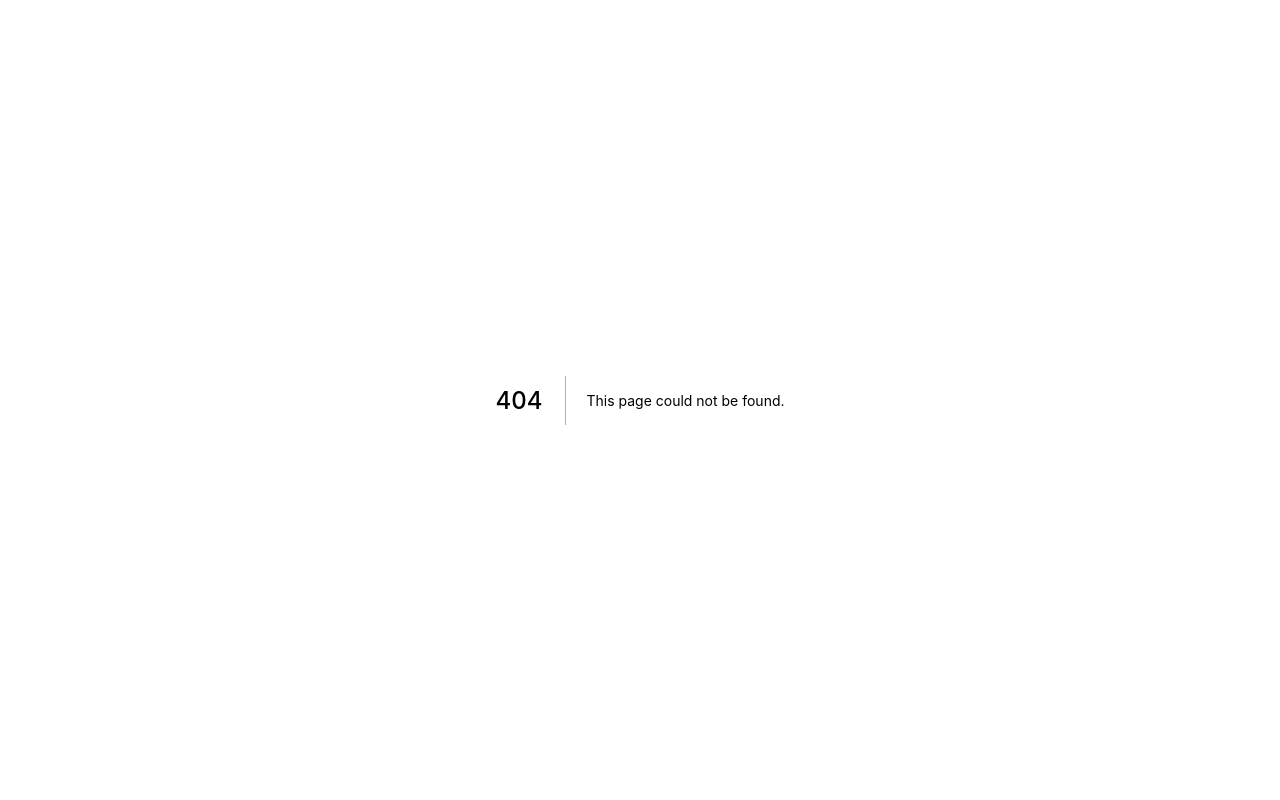
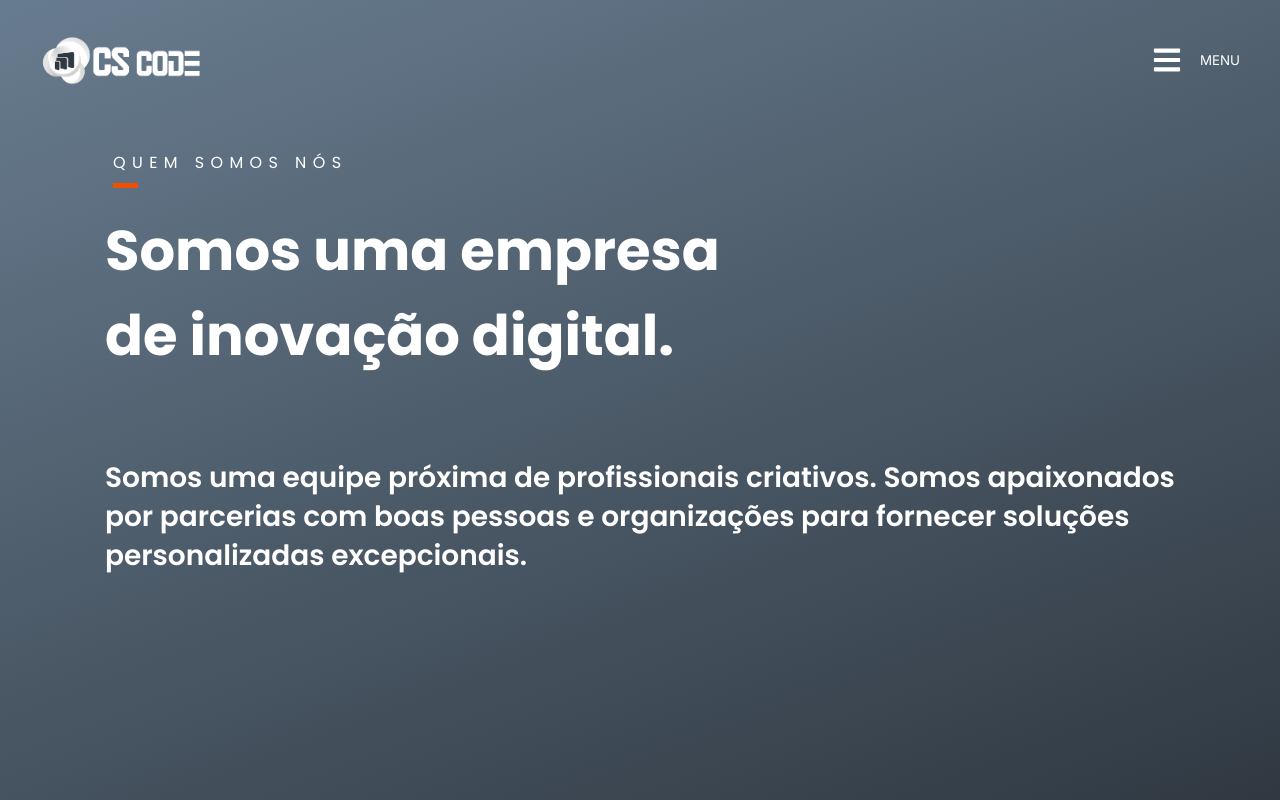
Before and after one commit to clebersantoseng/cscode-next, a Next.js app: page /about in a window 1280 px wide. Before the commit this address had no page. Built offline with nearby package versions, Linux system fonts and the light colour scheme.

Commit message:
criação da pagina sobre

```diff
--- a/package.json
+++ b/package.json
@@ -8,6 +8,7 @@
     "start": "next start"
   },
   "dependencies": {
+    "animate.css": "^4.1.1",
     "next": "10.0.9",
     "react": "17.0.1",
     "react-dom": "17.0.1",
--- a/src/components/Menu.js
+++ b/src/components/Menu.js
@@ -1,12 +1,17 @@
+import { useContext } from 'react';
 import { FaInstagram, FaFacebook } from 'react-icons/fa';
 
 import Head from 'next/head';
+import Link from 'next/link';
 
 import { NavBar } from './NavBar';
+import { GlobalContext } from '../contexts/GlobalContext';
 
 import styles from '../styles/components/Menu.module.css';
+import 'animate.css';
 
 export function Menu() {
+  const { handleMenu } = useContext(GlobalContext);
 
   return (
     <>
@@ -21,16 +26,40 @@ export function Menu() {
         <div className={styles.contentWrapper}>
 
           <div className={styles.primaryNav}>
+            <div className='animate__animated animate__backInLeft'>
               <div className={styles.primaryHeight}>
                 <ul>
-                <li><p>Home</p></li>
-                <li><p>Sobre</p></li>
-                <li><p>Contato</p></li>
+                  <li>
+                    <Link href="/" >
+                      <button type="button" onClick={handleMenu}>
+                        Home
+                      </button>
+                    </Link>
+                  </li>
+
+                  <li>
+                    <Link href="/about" >
+                      <button type="button" onClick={handleMenu}>
+                        Sobre
+                      </button>
+                    </Link>
+                  </li>
+
+                  <li>
+                    <Link href="/contact" >
+                      <button type="button" onClick={handleMenu}>
+                        Contato
+                      </button>
+                    </Link>
+                  </li>
                 </ul>
               </div>
             </div>
+          </div>
 
+          <div className="animate__animated animate__backInRight">
             <div className={styles.companyInfo}>
+
               <a href="#" className={styles.info}>hello@cscode.com.br</a>
               <br />
               <a href="#" className={styles.info}>+5562 99612-1210</a>
@@ -47,9 +76,10 @@ export function Menu() {
             </div>
           </div>
         </div>
+      </div>
 
       <div className={styles.footer}>
-        <div>
+        <div className="animate__animated animate__backInUp">
           <img src="image/logo-color.png" alt="logo" />
           <p>© 2021 CsCode. Todos os direitos reservados.</p>
         </div>
--- a/src/components/NavBar.js
+++ b/src/components/NavBar.js
@@ -6,22 +6,16 @@ import { GlobalContext } from '../contexts/GlobalContext';
 import styles from '../styles/components/NavBar.module.css';
 
 export function NavBar() {
-  const { openMenu, setOpenMenu } = useContext(GlobalContext);
+  const { openMenu, setOpenMenu, handleMenu } = useContext(GlobalContext);
 
-  function handleModal() {
-    if(openMenu) {
-      setOpenMenu(false);
-    } else {
-      setOpenMenu(true);
-    }
-  }
+
 
   return (
     <div className={styles.container}>
       <div className={styles.content}>
         <img src="image/logo-white.png" alt="CsCode" />
 
-        <button type="button" onClick={handleModal}>
+        <button type="button" onClick={handleMenu}>
             <FaBars fontSize="30"/>
            <p>MENU</p>
         </button>
--- a/src/contexts/GlobalContext.js
+++ b/src/contexts/GlobalContext.js
@@ -6,11 +6,20 @@ export function GlobalProvider({ children }) {
 
   const [openMenu, setOpenMenu] = useState(false);
 
+  function handleMenu() {
+    if(openMenu) {
+      setOpenMenu(false);
+    } else {
+      setOpenMenu(true);
+    }
+  }
+
   return(
     <GlobalContext.Provider
     value={{
       openMenu,
-      setOpenMenu
+      setOpenMenu,
+      handleMenu
     }}>
       {children}
     </GlobalContext.Provider>
--- a/src/pages/_document.js
+++ b/src/pages/_document.js
@@ -12,6 +12,7 @@ export default class MyDocument extends Document {
           <link rel="preconnect" href="https://fonts.gstatic.com" />
           <link href="https://fonts.googleapis.com/css2?family=Inter:wght@400;500;600&family=Rajdhani:wght@600&display=swap"
             rel="stylesheet" />
+          <link href="https://fonts.googleapis.com/css2?family=Poppins:wght@300;400;600;700&display=swap" rel="stylesheet" />
         </Head>
         <body>
           <noscript>Desenvolvimento WEB.</noscript>
--- /dev/null
+++ b/src/pages/about.js
@@ -0,0 +1,54 @@
+import { useContext } from 'react';
+
+import { NavBar } from "../components/NavBar";
+import { Menu } from "../components/Menu";
+import { GlobalContext } from '../contexts/GlobalContext';
+
+import styles from '../styles/pages/About.module.css';
+import 'animate.css';
+
+
+export default function About() {
+  const { openMenu } = useContext(GlobalContext);
+
+
+
+  return (
+
+    <>
+    <NavBar />
+    { openMenu && <Menu /> }
+
+    <div className={styles.container}>
+      <div className={styles.content}>
+        <div className={styles.aboutTitle}>
+          <div className="animate__animated animate__faster animate__fadeInUpBig ">
+            <p>QUEM SOMOS NÓS</p>
+          </div>
+        </div>
+
+
+
+        <div className={styles.aboutSubtitle}>
+
+          <div className="animate__animated animate__slowe animate__fadeInUpBig ">
+            <p>Somos uma empresa</p>
+            <p>de inovação digital.</p>
+          </div>
+
+          <div className="animate__animated animate__slower animate__lightSpeedInLeft ">
+            <span>
+              Somos uma equipe próxima de profissionais criativos.
+              Somos apaixonados por parcerias com boas pessoas e organizações
+              para fornecer soluções personalizadas excepcionais.
+            </span>
+          </div>
+
+        </div>
+      </div>
+    </div>
+
+    </>
+
+  );
+}
--- a/src/styles/components/Menu.module.css
+++ b/src/styles/components/Menu.module.css
@@ -40,9 +40,6 @@
   display: block;
   height: 100%;
   width: 100%;
-
-  animation: move;
-  animation-duration: 0.8s;
 }
 
 .contentWrapper .primaryNav .primaryHeight {
@@ -56,16 +53,18 @@
   list-style: none;
 }
 
-.contentWrapper .primaryNav .primaryHeight ul li {
+.contentWrapper .primaryNav .primaryHeight ul li button {
   cursor: pointer;
   margin: 10px 0;
   font-size: 75px;
   font-weight: bold;
   color: #BABABA;
   transition: color 0.2s;
+  background: none;
+  border: none;
 }
 
-.contentWrapper .primaryNav .primaryHeight ul li:hover {
+.contentWrapper .primaryNav .primaryHeight ul li button:hover {
   color: #FFF;
 }
 
@@ -75,9 +74,6 @@
   align-self: center;
   position: relative;
   z-index: 202;
-
-  animation: move;
-  animation-duration: 0.9s;
 }
 
 .companyInfo .info {
@@ -210,9 +206,10 @@
 
   .container .contentWrapper {
     flex-direction: column;
+    margin-top: 50px;
   }
 
-  .contentWrapper .primaryNav .primaryHeight ul li {
+  .contentWrapper .primaryNav .primaryHeight ul li button {
     font-size: 50px;
   }
 
--- a/src/styles/components/NavBar.module.css
+++ b/src/styles/components/NavBar.module.css
@@ -1,10 +1,11 @@
 .container {
   width: 100vw;
   display: block;
+  position: sticky;
+  top: 35px;
 }
 
 .container .content {
-  position: relative;
   top: 35px;
   right: 0px;
   left: 0px;
@@ -14,7 +15,7 @@
   display: flex;
   align-items: center;
   justify-content: space-between;
-  z-index: 201;
+  z-index: 1000;
 }
 
 @media (max-width: 380px) {
--- a/src/styles/global.css
+++ b/src/styles/global.css
@@ -15,3 +15,7 @@ body {
 a {
   text-decoration: none !important;
 }
+
+button {
+  font-family: 'Inter', sans-serif;
+}
--- /dev/null
+++ b/src/styles/pages/About.module.css
@@ -0,0 +1,79 @@
+.container {
+  width: 100vw;
+  height: 100%;
+
+  padding-top: 50px;
+  margin: 0 auto;
+
+  display: flex;
+  align-items: center;
+}
+
+.content {
+  display: block;
+  width: 1150px;
+  height: 100%;
+  overflow-y: hidden;
+
+  padding-left: 40px;
+  padding-right: 40px;
+  margin-right: auto;
+  margin-left: auto;
+}
+
+.content .aboutTitle {
+  padding-top: 50px;
+  margin-left: 8px;
+}
+
+.content .aboutTitle p {
+  color: #FFF;
+  font: 16px 'Poppins', sans-serif;
+  font-weight: 400;
+  text-transform: uppercase;
+  letter-spacing: .4em;
+}
+
+.content .aboutTitle p::after {
+  content: "";
+  display: block;
+  background-color: #f04f02;
+  height: 5px;
+  width: 25px;
+  margin-top: 8px;
+  box-sizing: border-box;
+}
+
+.content .aboutSubtitle {
+  margin-top: 20px;
+  word-wrap: break-word;
+}
+
+.content .aboutSubtitle p {
+  font: 56px 'Poppins', sans-serif;
+  font-weight: 700;
+  color: #FFF;
+}
+
+.content .aboutSubtitle p + p {
+  margin-bottom: 80px;
+}
+
+.content .aboutSubtitle span {
+  font: 28px 'Poppins', sans-serif;
+  font-weight: 600;
+  line-height: 1.4em;
+  color: #FFF;
+}
+
+@media (max-width: 600px) {
+  .container .content {
+    padding-left: 10px;
+    padding-right: 10px;
+  }
+
+  .content .aboutSubtitle p {
+    font-size: 38px;
+    line-height: 1.3em;
+  }
+}
```
Also changed, not shown: src/pages/contact.js (added, +28 -0 lines), 1 other file (tests, documents, lock files or other folders). Lines whose indentation alone changed are shown as unchanged.
